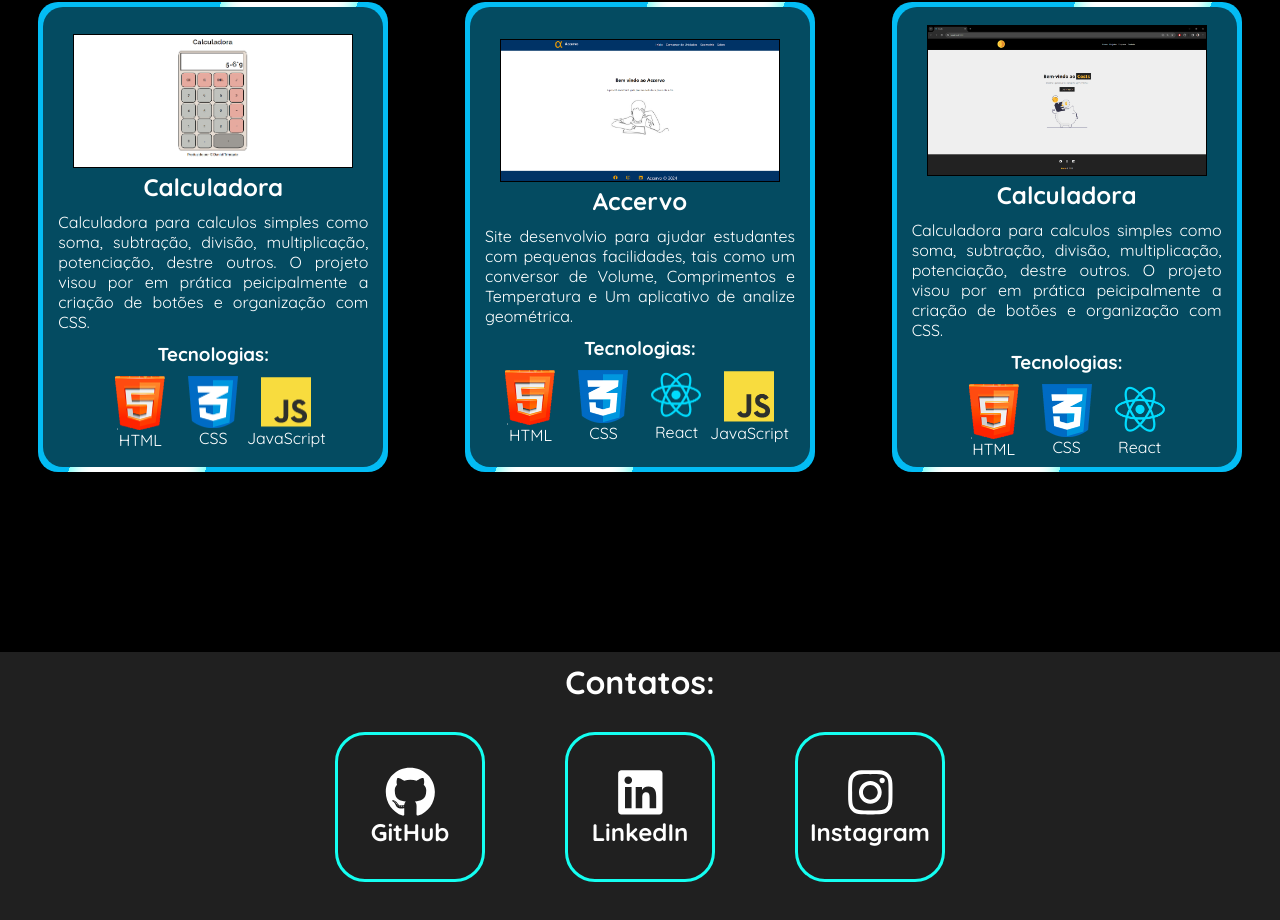
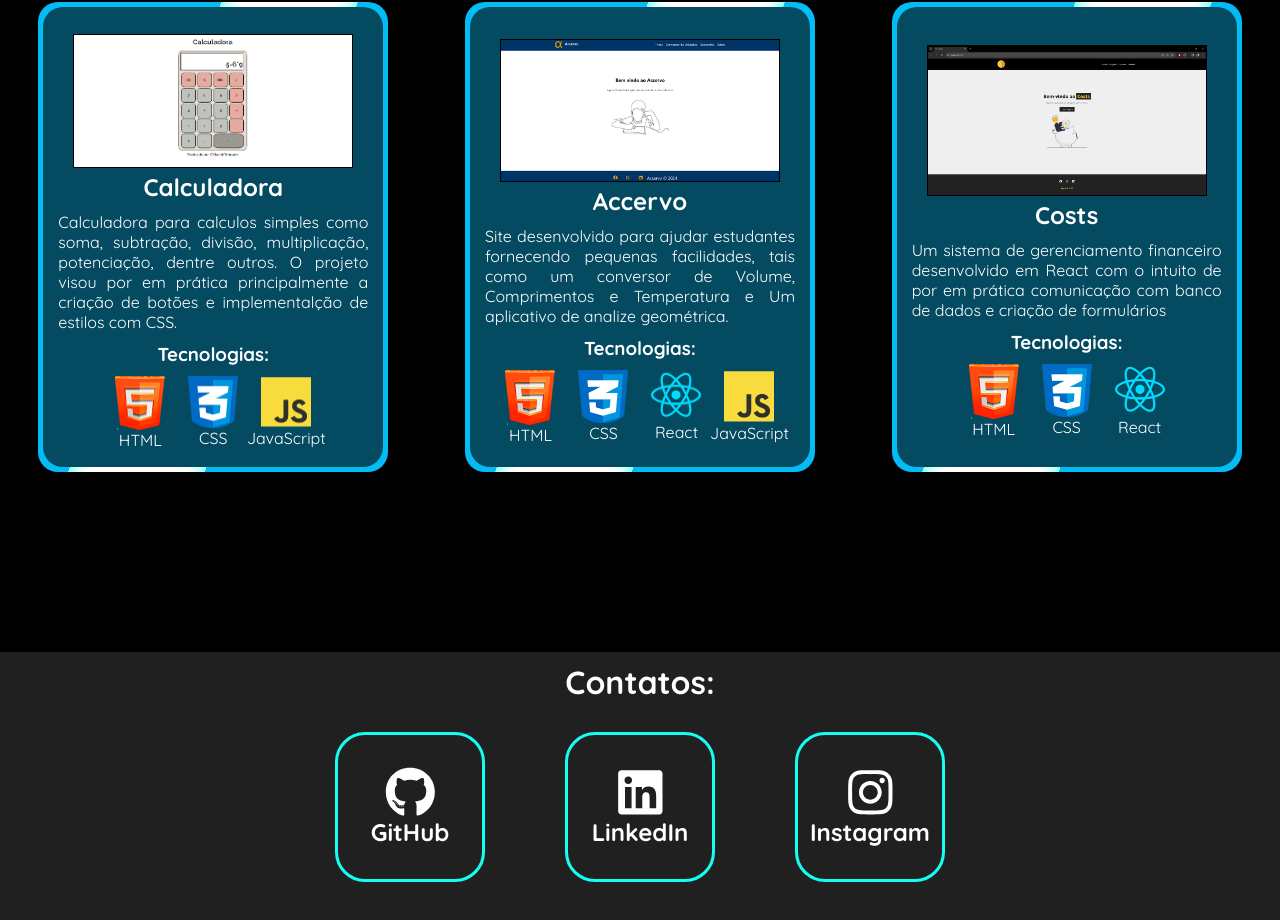
Before and after one commit to daniel-trindade/portfolio, a React (Create React App) app: page / in a window 1280 px wide. Shown: the part 2581-3501 px from the top of the page. Built offline with nearby package versions, Linux system fonts and the light colour scheme; a web font is replaced by a local one.

Commit message:
Update Projects.jsx

```diff
--- a/src/sections/Projects.jsx
+++ b/src/sections/Projects.jsx
@@ -14,21 +14,21 @@ const Projects = () =>{
         <ProjectBox
           img={calcImg}
           title="Calculadora"
-          description="Calculadora para calculos simples como soma, subtração, divisão, multiplicação, potenciação, destre outros. O projeto visou por em prática peicipalmente a criação de botões e organização com CSS."
+          description="Calculadora para calculos simples como soma, subtração, divisão, multiplicação, potenciação, dentre outros. O projeto visou por em prática principalmente a criação de botões e implementalção de estilos com CSS."
           techs={["HTML", "CSS", "JavaScript"]}
         />
 
         <ProjectBox
           img={accervoImg}
           title="Accervo"
-          description="Site desenvolvio para ajudar estudantes com pequenas facilidades, tais como um conversor de Volume, Comprimentos e Temperatura e Um aplicativo de analize geométrica."
+          description="Site desenvolvido para ajudar estudantes fornecendo pequenas facilidades, tais como um conversor de Volume, Comprimentos e Temperatura e Um aplicativo de analize geométrica."
           techs={["HTML", "CSS", "React", "JavaScript"]}
         />
 
         <ProjectBox
           img={costImg}
-          title="Calculadora"
-          description="Calculadora para calculos simples como soma, subtração, divisão, multiplicação, potenciação, destre outros. O projeto visou por em prática peicipalmente a criação de botões e organização com CSS."
+          title="Costs"
+          description="Um sistema de gerenciamento financeiro desenvolvido em React com o intuito de por em prática comunicação com banco de dados e criação de formulários "
           techs={["HTML", "CSS", "React"]}
         />
       </div>
```
